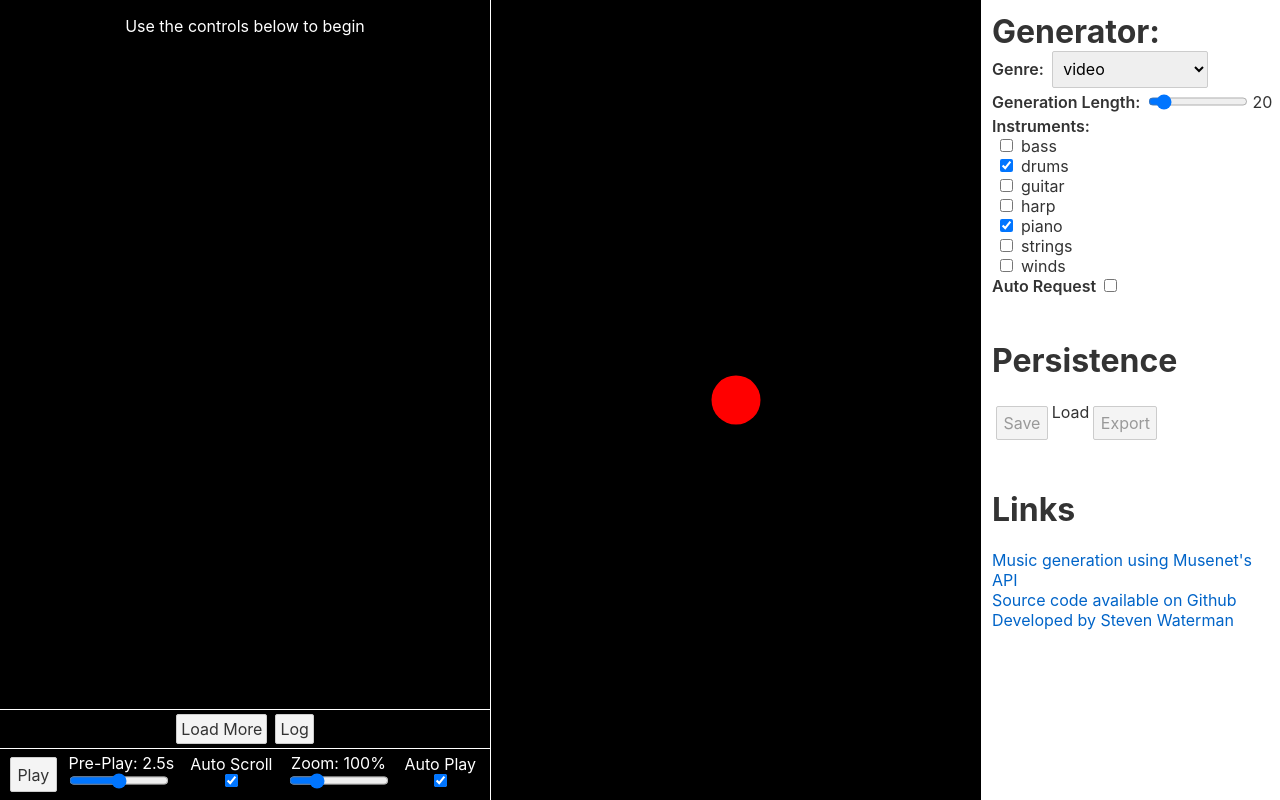
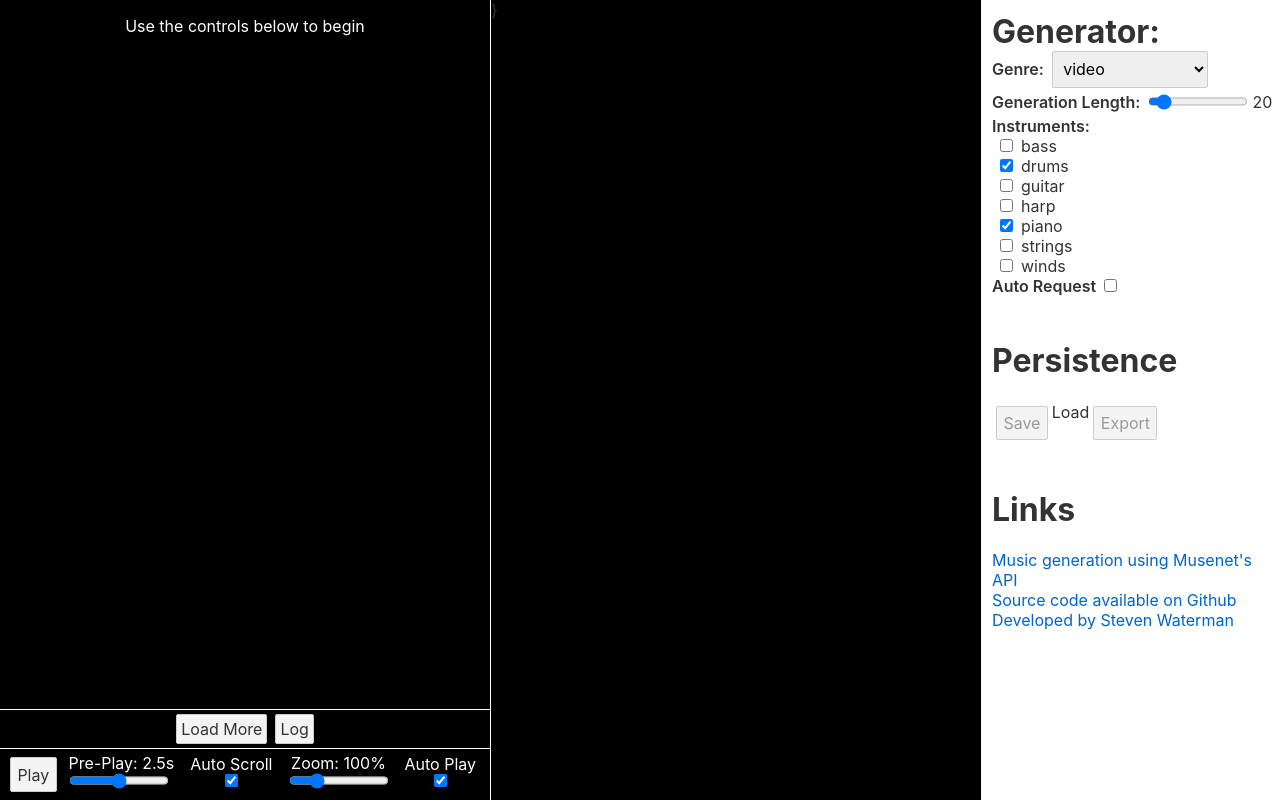
Before and after one commit to stevenwaterman/musetree, a Svelte app: page / in a window 1280 px wide. Shown: the top 800 px of the page. Built offline with nearby package versions, Linux system fonts and the light colour scheme; what retry-axios would draw is missing.

Commit message:
Remove d3 dependency and get treevis partially working

```diff
--- a/package.json
+++ b/package.json
@@ -57,13 +57,9 @@
   "dependencies": {
     "axios": "^0.19.1",
     "core-js": "^3.2.1",
-    "d3": "^5.15.0",
     "downloadjs": "^1.4.7",
-    "midijs": "^0.12.0",
-    "midiplayer": "^1.0.0",
     "musenet-midi": "github:stevenwaterman/musenet-midi#dist",
     "retry-axios": "^2.1.1",
-    "sirv-cli": "^0.4.4",
-    "web-midi-player": "^1.4.1"
+    "sirv-cli": "^0.4.4"
   }
 }
--- a/src/state/trackTree.ts
+++ b/src/state/trackTree.ts
@@ -37,6 +37,5 @@ export function deriveBranchDecorationStore(parentStore: NodeStore | null, track
 }
 
 const selectedBranchStore: Readable<BranchState | null> = unwrapStore<BranchState, BranchStore>(root.selectedStore_2);
-selectedBranchStore.subscribe(state => console.log("Selected", state?.path));
 const currentEncodingStore: Readable<MusenetEncoding | null> = derived(selectedBranchStore, $selected => $selected === null ? null : $selected.encoding);
 export const currentMidiStore: Readable<Blob | null> = derived(currentEncodingStore, $encoding => $encoding === null ? null : toMidi($encoding));
--- a/src/track/TrackCanvas.svelte
+++ b/src/track/TrackCanvas.svelte
@@ -1,6 +1,6 @@
 <script>
-  import {yScaleStore, instrumentStores} from "../state/settings";
-  import {pitchRange, pitchMin, pitchMax} from "../constants";
+  import {yScaleStore} from "../state/settings";
+  import {pitchRange, pitchMin, instrumentSettings} from "../constants";
   import {afterUpdate} from "svelte";
   import TrackCanvas from "./TrackCanvas.svelte";
   import {root} from "../state/trackTree";
@@ -45,14 +45,14 @@
 
     Object.keys(notes).forEach((instrument, idx) => {
       const instrumentNotes = notes[instrument];
-      const settings = instrumentStores[instrument];
+      const settings = instrumentSettings[instrument];
       const {color} = settings;
 
       drawInstrument(
               ctx,
               instrumentNotes,
               color,
-              idx / Object.keys(instrumentStores).length,
+              idx / Object.keys(instrumentSettings).length,
               "black"
       );
     });
--- a/src/treeVis/TreeVis.svelte
+++ b/src/treeVis/TreeVis.svelte
@@ -1,163 +1,95 @@
 <script>
-  import * as d3 from "d3";
-  import {
-    d3TreeStore,
-    trackTreeStore,
-    selectedPathStore
-  } from "../track/trackTree.js";
-  import { onMount, afterUpdate } from "svelte";
-  import { autoPlayStore, preplayStore, configStore } from "../state/settings";
-  import { audio } from "../state/audio";
-  import { fade } from "svelte/transition";
-  import { request } from "../broker";
+  import {onMount, afterUpdate} from "svelte";
+  import {autoPlayStore, preplayStore, configStore} from "../state/settings";
+  import {audio} from "../state/audio";
+  import {request} from "../broker";
+  import TreeVisBranch from "./TreeVisBranch.svelte";
+  import {root} from "../state/trackTree";
 
   const width = 200;
   const height = 200;
   const dx = 25;
   const dy = 50;
-  const linkGenerator = d3.linkVertical();
+  // const linkGenerator = d3.linkVertical();
 
-  let root;
-  let links;
-  $: tree($d3TreeStore);
+  $: rootState = $root;
+  $: rootChildren = rootState.children;
 
-  function tree(data) {
-    const hierarchy = d3.hierarchy(data);
-    hierarchy.dx = dx;
-    hierarchy.dy = dy;
-
-    root = d3.tree().nodeSize([dx, dy])(hierarchy);
-    links = root.links().map(link => ({
-      d: linkGenerator({
-        source: [link.source.x, link.source.y],
-        target: [link.target.x, link.target.y]
-      }),
-      color: linkColor(link.source, link.target),
-      key:
-        JSON.stringify(link.source.data.path) +
-        "," +
-        JSON.stringify(link.target.data.path)
-    }));
-  }
+  // let root;
+  // let links;
+  // $: tree($d3TreeStore);
+  //
+  // function tree(data) {
+  //   const hierarchy = d3.hierarchy(data);
+  //   hierarchy.dx = dx;
+  //   hierarchy.dy = dy;
+  //
+  //   root = d3.tree().nodeSize([dx, dy])(hierarchy);
+  //   links = root.links().map(link => ({
+  //     d: linkGenerator({
+  //       source: [link.source.x, link.source.y],
+  //       target: [link.target.x, link.target.y]
+  //     }),
+  //     color: linkColor(link.source, link.target),
+  //     key:
+  //       JSON.stringify(link.source.data.path) +
+  //       "," +
+  //       JSON.stringify(link.target.data.path)
+  //   }));
+  // }
 
   let transform;
-  function applyTransform() {
-    if (transform == null) return;
-    d3.select("#tree").attr("transform", transform);
-  }
 
-  onMount(() => {
-    d3.select("svg").call(
-      d3.zoom().on("zoom", function() {
-        transform = d3.event.transform;
-        applyTransform();
-      })
-    );
-  });
+  // function applyTransform() {
+  //   if (transform == null) return;
+  //   d3.select("#tree").attr("transform", transform);
+  // }
+  //
+  // onMount(() => {
+  //   d3.select("svg").call(
+  //           d3.zoom().on("zoom", function () {
+  //             transform = d3.event.transform;
+  //             applyTransform();
+  //           })
+  //   );
+  // });
+  //
+  // afterUpdate(applyTransform);
+  //
+  // function linkColor({data: source}, {data: target}) {
+  //   if (source.isSelected && target.isSelected) {
+  //     return "#f00";
+  //   }
+  //   if (target.wasSelected) {
+  //     return "#f90";
+  //   }
+  //   return "#fff";
+  // }
 
-  afterUpdate(applyTransform);
-
-  function linkColor({ data: source }, { data: target }) {
-    if (source.isSelected && target.isSelected) {
-      return "#f00";
-    }
-    if (target.wasSelected) {
-      return "#f90";
-    }
-    return "#fff";
-  }
-
-  function nodeColor({ wasSelected, isSelected }) {
-    if (isSelected) {
-      return "#f00";
-    }
-    if (wasSelected) {
-      return "#f90";
-    }
-    return "#fff";
-  }
-
-  function select({ path, startsAt }) {
-    trackTreeStore.selectFullPath(path, true);
-    const playFrom = Math.max(0, startsAt - $preplayStore);
-    if ($autoPlayStore) {
-      audio.play(playFrom);
-    }
-  }
-
-  function loadMore({ path, encoding, endsAt }) {
-    const pathCapture = path;
-    trackTreeStore.requestStart(path);
-
-    return request($configStore, encoding, endsAt)
-      .then(tracks => trackTreeStore.addTracks(pathCapture, tracks))
-      .finally(_ => trackTreeStore.requestDone(pathCapture));
-  }
-
-  function remove(path, idx) {
-    trackTreeStore.deleteChild(path.slice(0, -1), idx);
-  }
 </script>
 
 <style>
-  svg {
+  .tree-container {
     border-left: 1px solid white;
     height: 100%;
     width: 100%;
     flex-shrink: 0;
     background-color: black;
   }
-  .label {
-    pointer-events: none;
-  }
-  circle {
-    cursor: pointer;
+  .row {
+    display: flex;
+    flex-direction: row;
   }
 </style>
 
 {#if root != null}
-  <svg viewbox={`${-width / 2} -${height / 2} ${width} ${height}`}>
-    <g id="tree" font-family="sans-serif" font-size="10">
-      <g fill="none" stroke-opacity="0.4" stroke-width="1.5">
-        {#each links as link (link.key)}
-          <path d={link.d} stroke={link.color} transition:fade />
-        {/each}
-      </g>
-      <g class="node">
-        {#each root.descendants() as d (JSON.stringify(d.data.path))}
-          <g
-            transform={`translate(${d.x},${d.y})`}
-            on:mousedown={e => {
-              if (e.button === 0) {
-                if (e.ctrlKey) {
-                  loadMore(d.data);
-                } else {
-                  select(d.data);
-                }
-              }
-            }}
-            on:contextmenu|preventDefault={remove(d.data.path, d.data.name)}>
-            <circle fill={nodeColor(d.data)} r="10" transition:fade />
-            <text
-              class="label"
-              dy="0.31em"
-              text-anchor="middle"
-              transition:fade>
-              {d.data.name}
-            </text>
-            {#if d.data.pendingLoad}
-              <text
-                class="label"
-                dy="2.31em"
-                text-anchor="middle"
-                fill="white"
-                transition:fade>
-                +{parseInt(d.data.pendingLoad) * 4}
-              </text>
-            {/if}
-          </g>
-        {/each}
-      </g>
-    </g>
-  </svg>
+  <div class="tree-container">
+    <div class="tree">
+      <div class="row">
+        {#each Object.values(rootChildren) as child, idx}
+          <TreeVisBranch parentStore={root} branchStore={child}/>
+        {/each}}
+        </div>
+    </div>
+  </div>
 {/if}
--- /dev/null
+++ b/src/treeVis/TreeVisBranch.svelte
@@ -0,0 +1,80 @@
+<script>
+    import {root} from "../state/trackTree";
+    import {fade} from "svelte/transition";
+
+    export let parentStore;
+    export let branchStore;
+
+    $: branchState = $branchStore;
+    $: pendingLoad = 0; //TODO
+    $: path = branchState.path;
+    $: childIndex = path[path.length - 1];
+
+    function leftClick(mouseEvent) {
+        if (mouseEvent.button === 0) {
+            if (mouseEvent.ctrlKey) {
+                //TODO
+            } else {
+                root.select(path);
+            }
+        }
+    }
+
+    function rightClick() {
+        parentStore.deleteChild(childIndex);
+    }
+
+    function loadMore() {
+        // return request($configStore, encoding, endsAt)
+        //     .then(tracks => trackTreeStore.addTracks(pathCapture, tracks))
+        //     .finally(_ => trackTreeStore.requestDone(pathCapture));
+    }
+
+    $: onSelectedPath = branchState.onSelectedPath;
+    $: selectedByParent = branchState.selectedByParent;
+    $: nodeColor = onSelectedPath ? "#f00" : selectedByParent ? "#f90" : "#fff";
+</script>
+
+<style>
+.label {
+    font-size: 30px;
+}
+
+.node {
+    display: flex;
+    justify-content: center;
+    align-items: center;
+
+    width: 50px;
+    height: 50px;
+    margin: 10px;
+    border-radius: 50%;
+
+    cursor: pointer;
+    background: red;
+}
+</style>
+
+<!--<g fill="none" stroke-opacity="0.4" stroke-width="1.5">-->
+<!--    <path d={link.d} stroke={link.color} transition:fade></path>-->
+<!--</g>-->
+<div
+        on:mousedown={leftClick}
+        on:contextmenu|preventDefault={rightClick}
+        class="node"
+>
+<!--    <circle fill={nodeColor} r="10" transition:fade></circle>-->
+    <span class="label" transition:fade>
+        {childIndex}
+    </span>
+<!--    {#if pendingLoad > 0}-->
+<!--        <text-->
+<!--                class="label"-->
+<!--                dy="2.31em"-->
+<!--                text-anchor="middle"-->
+<!--                fill="white"-->
+<!--                transition:fade>-->
+<!--            +{pendingLoad * 4}-->
+<!--        </text>-->
+<!--    {/if}-->
+</div>
```
